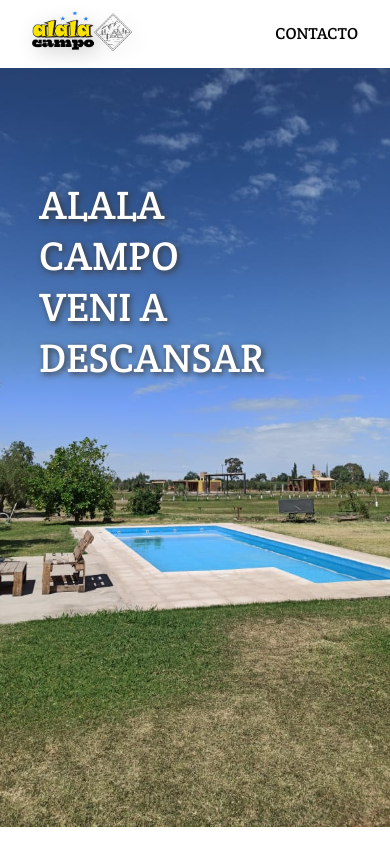
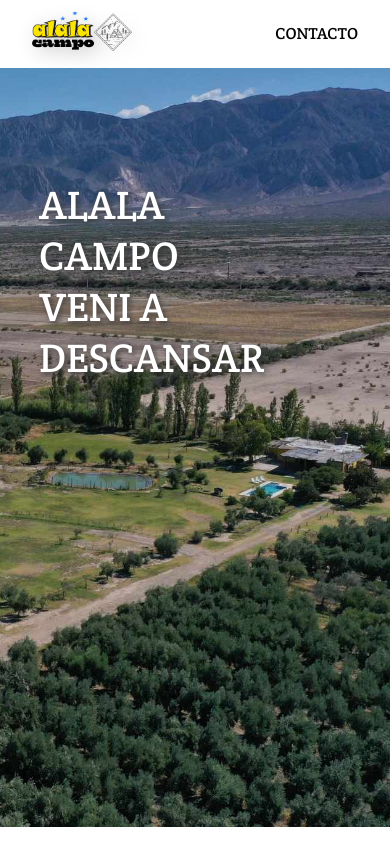
Before and after one commit to Facupelli/Alala-Campo, a React (Create React App) app in the folder client/: page / in a window 390 px wide. Shown: the top 844 px of the page. Built offline with nearby package versions, Linux system fonts and the light colour scheme; no server answers.

Commit message:
change responsive photo

```diff
--- a/client/src/components/Place/Place.jsx
+++ b/client/src/components/Place/Place.jsx
@@ -1,6 +1,5 @@
 import React from "react";
 import introV from "../../media/introV.jpeg";
-import introH from "../../media/introH.jpeg";
 import complejo from '../../media/droneResized/comple2.jpg'
 
 import s from "./Place.module.scss";
@@ -10,7 +9,7 @@
     <div className={s.container}>
       <p className={s.text}>ALALA CAMPO VENI A DESCANSAR</p>
       <img src={complejo} alt="place" className={s.image} />
-      <img src={introV} alt="place2" className={s.imageV} />
+      <img src={complejo} alt="place2" className={s.imageV} />
     </div>
   );
 };
--- a/client/src/components/Place/Place.module.scss
+++ b/client/src/components/Place/Place.module.scss
@@ -20,6 +20,7 @@
     display: block;
     width: 100%;
     object-fit: cover;
+    object-position: 85% 100%;
     height: 90vh;
   }
 }
@@ -34,7 +35,6 @@
   width: 50%;
   filter: drop-shadow(2px 2px 3px #383838);
 
-
   @media only screen and (max-width: 600px) {
     font-size: 2.5rem;
   }
```
